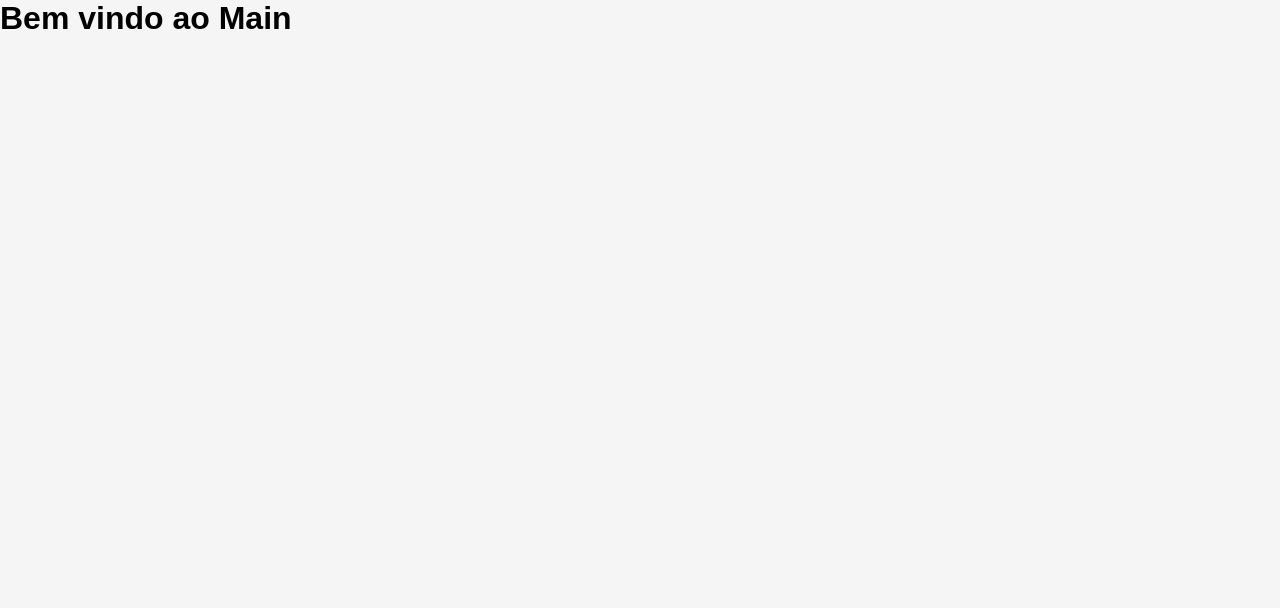
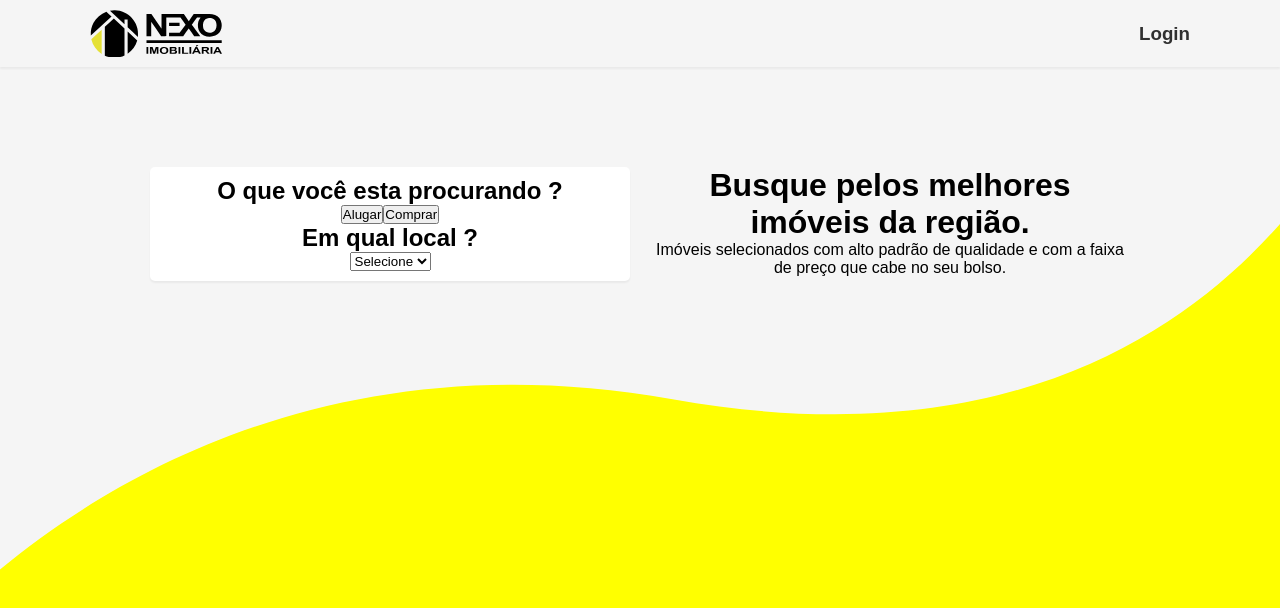
Before and after one commit to gabrielrab/nexo-front-end, a React (Create React App) app: page / in a window 1280 px wide. Shown: the top 608 px of the page. Built offline with nearby package versions, Linux system fonts and the light colour scheme.

Commit message:
add main page

```diff
--- a/src/App.css
+++ b/src/App.css
@@ -10,7 +10,7 @@ html, body, #root {
 }
 
 body{
-  background: #f5f5f5;
+  background:#f5f5f5;
 }
 
 body, input, button {
--- a/src/pages/Main.css
+++ b/src/pages/Main.css
@@ -0,0 +1,53 @@
+main{
+    background-position: bottom;
+    background-size: cover;
+    background-image: url('../assets/bg.svg');
+    height: 100vh;
+}
+main header {
+    display: flex;
+    flex-direction: row;
+    align-items: center;
+    justify-content: space-between;
+    padding: 10px 90px;
+    box-shadow: 0 2px 2px 0 rgba(0, 0, 0, 0.05);
+}
+
+main header img:hover{
+    transform: translateY(-3px);
+    transition: all 0.2s;
+}
+main header a{
+    color: #303030;
+    text-decoration: none;
+}
+
+main .container{
+    max-width: 980px;
+    margin: 0 auto;
+    padding: 50px 0;
+    text-align: center;
+}
+
+main .container ul{
+    list-style: none;
+    display: grid;
+    grid-template-columns: repeat(2, 1fr);
+    grid-gap: 20px;
+    margin-top: 50px;
+}
+
+main .container ul li{
+    display: flex;
+    flex-direction: column;
+}
+.box-search{
+    background: white;
+    padding: 10px;
+    border-radius: 5px;
+    box-shadow: 0 2px 2px 0 rgba(0, 0, 0, 0.05);
+}
+.box-search h1{
+    font-size: 24px;
+
+}
--- a/src/pages/Main.js
+++ b/src/pages/Main.js
@@ -1,9 +1,44 @@
 import React from 'react';
+import { Link } from 'react-router-dom';
+
+import './Main.css';
 
 import api from '../services/api';
 
+import logo from '../assets/logo.svg';
+
 export default function Main(){
     return (
-        <h1>Bem vindo ao Main</h1>
+        <main>
+            <header>
+                <img src={logo} alt="Nexo"/>
+                <Link to="/login">
+                    <h3>Login</h3>
+                </Link>
+            </header>
+            <div class="container">
+                <ul>
+                    <li>
+                        <div className="box-search">
+                            <h1>O que você esta procurando ?</h1>
+                            <label>
+                                <button>Alugar</button>
+                                <button>Comprar</button>
+                            </label>
+                            <h1>Em qual local ?</h1>
+                            <select>
+                                <option hidden>Selecione</option>
+                            </select>
+                        </div>
+                    </li>
+                    <li>
+                        <div className="box-text">
+                            <h1>Busque pelos melhores imóveis da região.</h1>
+                            <p>Imóveis selecionados com alto padrão de qualidade e com a faixa de preço que cabe no seu bolso.</p>
+                        </div>
+                    </li>
+                </ul>
+            </div>
+        </main>
     );
 }
```
Also changed, not shown: src/assets/bg.svg (added), src/assets/logo.svg (added).
